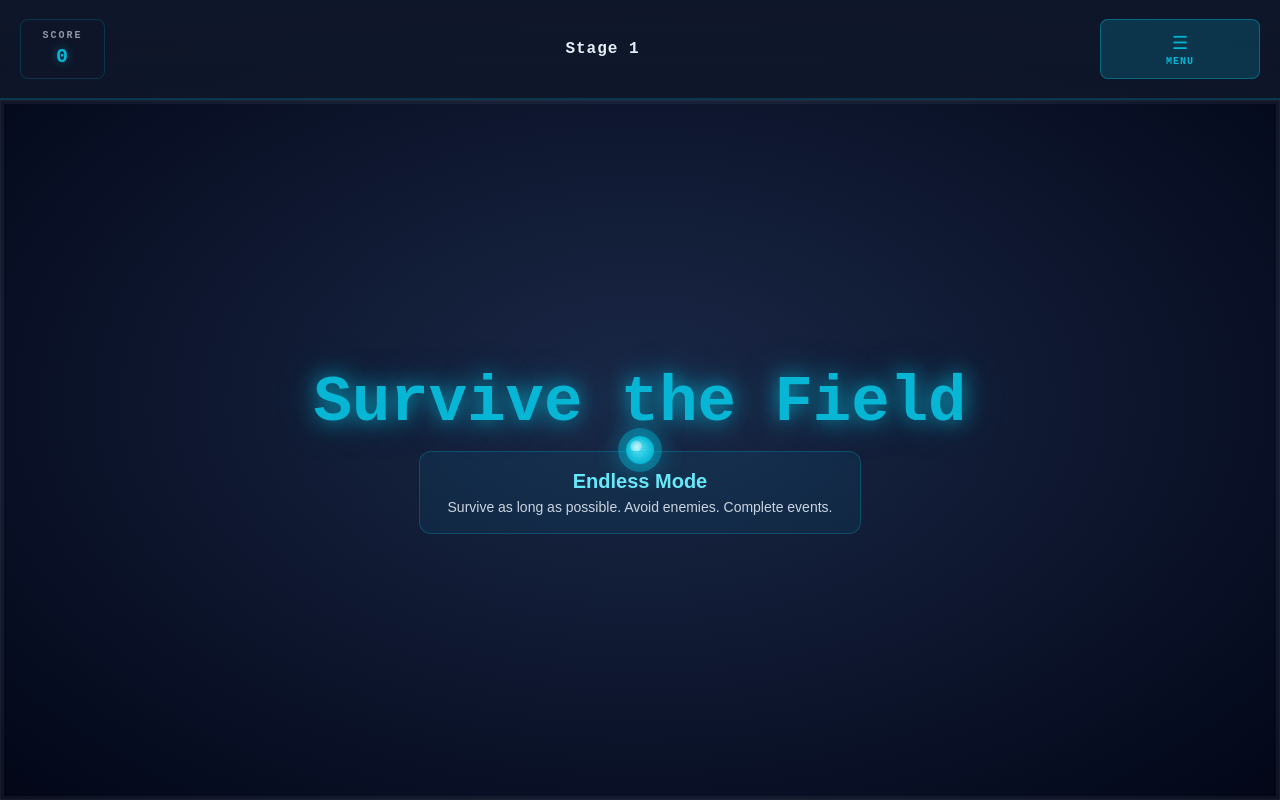
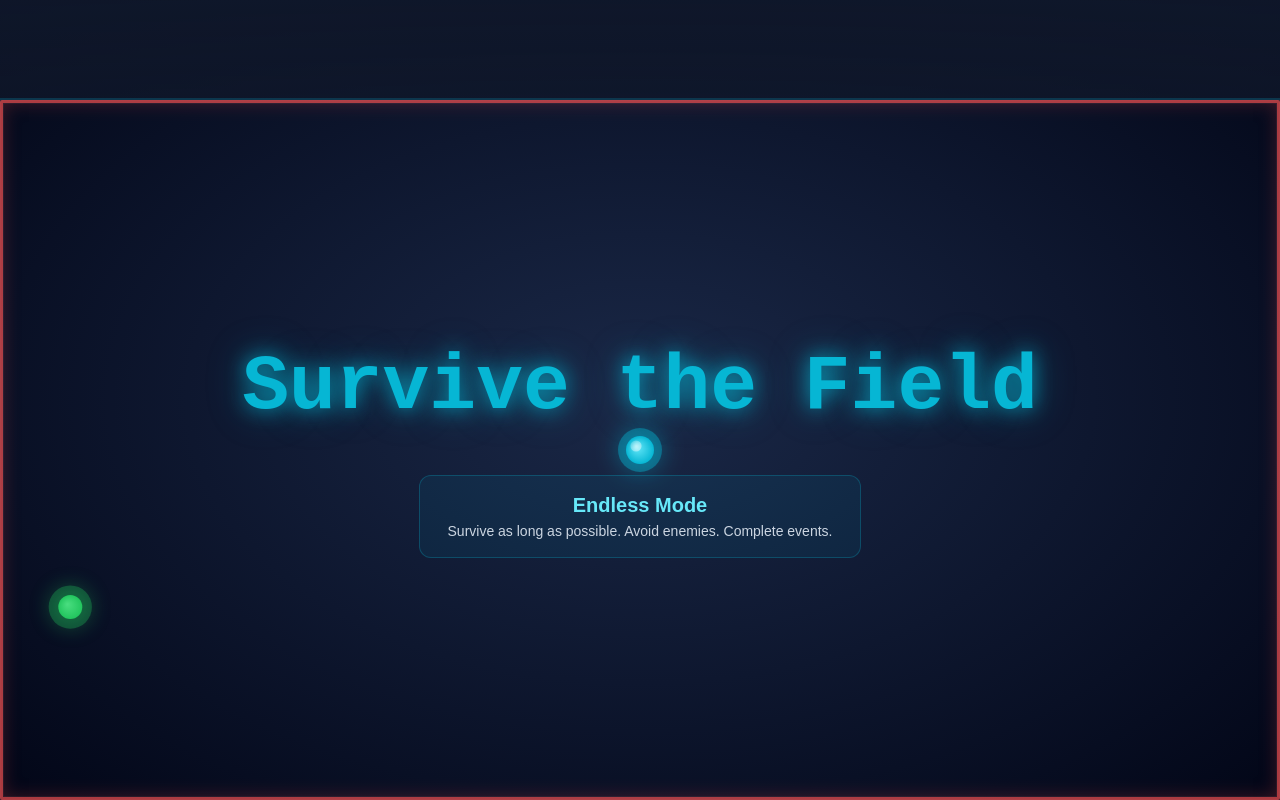
Before and after one commit to shardulmarathe/motus, a Next.js app: page / in a window 1280 px wide. Built offline with nearby package versions, Linux system fonts and the light colour scheme.

Commit message:
Refined home page and game mechanics, fixed menu button

```diff
--- a/src/app/globals.css
+++ b/src/app/globals.css
@@ -60,16 +60,15 @@ body {
   overflow: hidden;
 }
 
-/* HUD Overlay Styles - Fixed at top, stacked vertically with canvas */
-
+/* HUD Overlay Styles - Fixed header */
 .hud-overlay {
   position: relative;
-  height: 100px;
+  height: 80px;
   width: 100%;
   display: flex;
   justify-content: space-between;
   align-items: center;
-  padding: 12px 20px;
+  padding: 10px 20px;
   gap: 16px;
   background: linear-gradient(to bottom, rgba(15, 23, 42, 0.95), rgba(15, 23, 42, 0.8));
   border-bottom: 2px solid rgba(6, 182, 212, 0.2);
@@ -79,12 +78,27 @@ body {
 }
 
 /* Canvas wrapper - takes remaining space BELOW HUD */
-
 .canvas-wrap {
   flex: 1;
   position: relative;
   overflow: hidden;
-  height: calc(100vh - 100px);
+}
+
+.game-area {
+  display: block;
+  flex: 1 1 auto;
+  position: relative;
+  overflow: hidden;
+}
+
+/* Visual boundary inside the game area to ensure all four sides have a border */
+.game-boundary {
+  position: absolute;
+  inset: 0;
+  border: 3px solid rgba(255, 80, 80, 0.65);
+  pointer-events: none;
+  box-shadow: 0 0 18px rgba(239, 68, 68, 0.25) inset;
+  border-radius: 2px;
 }
 
 .canvas-wrap canvas {
@@ -144,17 +158,19 @@ body {
 }
 
 .status-text {
-  font-size: 16px;
-  font-weight: bold;
+  font-size: 20px;
+  font-weight: 800;
   letter-spacing: 1px;
+  color: #fbbf24; /* Yellow stage text */
+  text-shadow: 0 0 18px rgba(251, 191, 36, 0.85), 0 0 36px rgba(251, 191, 36, 0.45);
 }
 
 .status-text.event-name {
-  color: #FFD166;
-  text-shadow: 0 0 20px rgba(255, 209, 102, 0.8), 0 0 40px rgba(255, 209, 102, 0.4);
+  color: #ef4444; /* Red for cataclysm event name */
+  text-shadow: 0 0 22px rgba(239, 68, 68, 0.9), 0 0 44px rgba(239, 68, 68, 0.45);
   text-transform: uppercase;
-  font-size: 24px;
-  font-weight: bold;
+  font-size: 26px;
+  font-weight: 900;
   letter-spacing: 2px;
 }
 
--- a/src/app/page.tsx
+++ b/src/app/page.tsx
@@ -13,8 +13,10 @@ export default function Home() {
 
   return (
     <div className="page">
-      {/* HUD Overlay */}
-      <div className="hud-overlay">
+      {/* Fixed header always present to maintain layout; inner HUD content hidden on title */}
+      <header className="hud-overlay">
+        {uiState !== 'title' ? (
+          <>
             <div className="hud-box score-box">
               <div className="box-label">Score</div>
               <div className="box-value">{hud.score}</div>
@@ -36,20 +38,27 @@ export default function Home() {
               <div className="menu-icon">☰</div>
               <div className="menu-text">Menu</div>
             </button>
-      </div>
+          </>
+        ) : (
+          // When hidden, render an invisible spacer to preserve header height (accessibility)
+          <div style={{ width: '100%', height: '100%' }} aria-hidden />
+        )}
+      </header>
 
       {/* Canvas area */}
-      <div className="canvas-wrap">
+      <main className="canvas-wrap game-area">
         <GameCanvas uiState={uiState} isPaused={uiState !== 'playing'} onStateChange={handleStateUpdate} />
+        {/* CSS fallback boundary to ensure visible red border inside game area */}
+        <div className="game-boundary" />
 
         {/* Title Screen (no blur/dim) */}
         {uiState === 'title' && (
           <div style={{ position: 'absolute', inset: 0, display: 'flex', alignItems: 'center', justifyContent: 'center', pointerEvents: 'auto', zIndex: 50 }}>
-            <div style={{ textAlign: 'center' }}>
-              <h1 className="glow-text" style={{ fontSize: 64, color: '#06b6d4', marginBottom: 12 }}>
+            <div style={{ display: 'flex', flexDirection: 'column', alignItems: 'center', justifyContent: 'center', gap: 24 }}>
+              <h1 className="glow-text" style={{ fontSize: 78, color: '#06b6d4', margin: 0 }}>
                 Survive the Field
               </h1>
-              <div style={{ marginTop: 8 }}>
+              <div style={{ marginTop: 20 }}>
                 <button
                   onClick={() => setUiState('rules')}
                   style={{
@@ -59,7 +68,7 @@ export default function Home() {
                     padding: '18px 28px',
                     borderRadius: 12,
                     cursor: 'pointer',
-                    transition: 'transform 0.2s ease',
+                    transition: 'transform 0.24s ease, box-shadow 240ms',
                   }}
                   onMouseEnter={(e) => (e.currentTarget.style.transform = 'scale(1.02)')}
                   onMouseLeave={(e) => (e.currentTarget.style.transform = 'scale(1)')}
@@ -75,8 +84,8 @@ export default function Home() {
         {/* Dark blur overlay + Rules modal */}
         {uiState === 'rules' && (
           <div style={{ position: 'absolute', inset: 0, zIndex: 80, display: 'flex', alignItems: 'center', justifyContent: 'center', pointerEvents: 'auto' }}>
-            <div style={{ position: 'absolute', inset: 0, background: 'rgba(0,0,0,0.5)', backdropFilter: 'blur(6px)', transition: 'opacity 220ms' }} />
-            <div style={{ width: 560, background: 'rgba(12,18,30,0.72)', borderRadius: 14, padding: 28, boxShadow: '0 8px 30px rgba(6,182,212,0.08)', color: '#e6eef8', textAlign: 'center', transform: 'translateY(0)', transition: 'all 240ms' }}>
+            <div style={{ position: 'absolute', inset: 0, background: 'rgba(0,0,0,0.5)', backdropFilter: 'blur(6px)', transition: 'opacity 220ms', zIndex: 10, pointerEvents: 'auto' }} />
+            <div style={{ position: 'relative', zIndex: 20, width: 560, background: 'rgba(12,18,30,0.72)', borderRadius: 14, padding: 28, boxShadow: '0 8px 30px rgba(6,182,212,0.08)', color: '#e6eef8', textAlign: 'center', transform: 'translateY(0)', transition: 'all 240ms' }}>
               <h2 className="glow-text" style={{ fontSize: 32, color: '#67e8f9', marginBottom: 8 }}>Survive the Field</h2>
               <div style={{ color: '#cbd5e1', marginBottom: 16 }}>
                 <ul style={{ textAlign: 'left', paddingLeft: 18, lineHeight: 1.6 }}>
@@ -113,8 +122,8 @@ export default function Home() {
         {/* Pause Modal */}
         {uiState === 'paused' && (
           <div style={{ position: 'absolute', inset: 0, zIndex: 90, display: 'flex', alignItems: 'center', justifyContent: 'center', pointerEvents: 'auto' }}>
-            <div style={{ position: 'absolute', inset: 0, background: 'rgba(0,0,0,0.5)', backdropFilter: 'blur(6px)', transition: 'opacity 220ms' }} />
-            <div style={{ width: 420, background: 'rgba(12,18,30,0.78)', borderRadius: 12, padding: 24, textAlign: 'center', boxShadow: '0 8px 30px rgba(6,182,212,0.08)' }}>
+            <div style={{ position: 'absolute', inset: 0, background: 'rgba(0,0,0,0.5)', backdropFilter: 'blur(6px)', transition: 'opacity 220ms', zIndex: 10, pointerEvents: 'auto' }} />
+            <div style={{ position: 'relative', zIndex: 20, width: 420, background: 'rgba(12,18,30,0.78)', borderRadius: 12, padding: 24, textAlign: 'center', boxShadow: '0 8px 30px rgba(6,182,212,0.08)', transition: 'transform 240ms, opacity 240ms' }}>
               <div style={{ fontSize: 44, fontWeight: 800, color: '#06b6d4', marginBottom: 12 }} className="glow-text">Paused</div>
               <div style={{ display: 'flex', gap: 12, justifyContent: 'center', marginTop: 12 }}>
                 <button
@@ -133,7 +142,7 @@ export default function Home() {
             </div>
           </div>
         )}
-      </div>
+      </main>
     </div>
   )
 }
--- a/src/components/GameCanvas.tsx
+++ b/src/components/GameCanvas.tsx
@@ -122,11 +122,11 @@ const GameCanvas = forwardRef<HTMLCanvasElement, GameCanvasProps>((props, ref) =
     const w = canvasWidthRef.current
     const h = canvasHeightRef.current
     playerRef.current = createPlayer(w / 2, h / 2)
-    const spawnEnemies = options?.spawnEnemies ?? (props.uiState === 'playing' || props.uiState === 'rules')
+    // Default: clear enemies on reset, but always spawn initial green goals.
+    const spawnEnemies = options?.spawnEnemies ?? false
     enemiesRef.current = spawnEnemies ? [spawnEnemy(w, h, 1, 1)] : []
-    goalRef.current = spawnEnemies
-      ? spawnCataclysmGoals(w, h, playerRef.current.x, playerRef.current.y)[0]
-      : null
+    // Always spawn at least one goal on reset so the game shows green goals.
+    goalRef.current = spawnCataclysmGoals(w, h, playerRef.current.x, playerRef.current.y)[0]
     gameDataRef.current = {
       score: 0,
       stage: 1,
@@ -195,12 +195,12 @@ const GameCanvas = forwardRef<HTMLCanvasElement, GameCanvasProps>((props, ref) =
       canvasHeightRef.current = clientHeight
 
       // Set internal resolution for high-DPI displays
-      canvas.width = clientWidth * dpr
-      canvas.height = clientHeight * dpr
+      canvas.width = Math.max(1, Math.floor(clientWidth * dpr))
+      canvas.height = Math.max(1, Math.floor(clientHeight * dpr))
 
-      // Scale context to match device pixel ratio
+      // Set transform to match device pixel ratio (avoid cumulative scaling)
       const ctx = canvas.getContext('2d')!
-      ctx.scale(dpr, dpr)
+      ctx.setTransform(dpr, 0, 0, dpr, 0, 0)
 
       // Set CSS size to match intended display size
       canvas.style.width = `${clientWidth}px`
@@ -313,11 +313,15 @@ const GameCanvas = forwardRef<HTMLCanvasElement, GameCanvasProps>((props, ref) =
         integrate(enemy, dt)
       }
 
-      const diffMultiplier = getDifficultyMultiplier(gameData.cataclysmCount)
+      // Difficulty multiplier now factors stage and completed cataclysms
+      const diffMultiplier = getDifficultyMultiplier(gameData.stage, gameData.cataclysmCount)
       const baseSpawnChance = 0.8
-      const spawnChance = baseSpawnChance * diffMultiplier
-      // CRITICAL FIX: Enemies spawn during ALL modes, not just playing
-      if (Math.random() < dt * spawnChance) {
+      // Slightly increase spawn frequency with stage so difficulty ramps smoothly
+      const spawnChance = baseSpawnChance * diffMultiplier * (1 + (gameData.stage - 1) * 0.02)
+
+      // Cap max enemies and increase cap with stage for gradual difficulty
+      const maxEnemies = Math.min(12 + Math.floor(gameData.stage * 2), 80)
+      if (enemiesRef.current.length < maxEnemies && Math.random() < dt * spawnChance) {
         enemiesRef.current.push(spawnEnemy(w, h, gameData.stage, diffMultiplier))
       }
 
@@ -740,10 +744,10 @@ const GameCanvas = forwardRef<HTMLCanvasElement, GameCanvasProps>((props, ref) =
           ctx.textAlign = 'center'
           ctx.textBaseline = 'middle'
 
-          // Event name (large, bold, blue glow)
-          ctx.fillStyle = '#06b6d4'
+          // Event name (large, bold, RED glow)
+          ctx.fillStyle = '#ef4444'
           ctx.font = 'bold 56px monospace'
-          ctx.shadowColor = 'rgba(6, 182, 212, 0.8)'
+          ctx.shadowColor = 'rgba(239, 68, 68, 0.85)'
           ctx.shadowBlur = 30
           ctx.fillText(cat.eventName, w / 2, h / 2 - 40)
 
@@ -853,7 +857,7 @@ const GameCanvas = forwardRef<HTMLCanvasElement, GameCanvasProps>((props, ref) =
     if (!props.uiState) return
 
     if (props.uiState === 'title') {
-      // Clean canvas, no enemies
+      // Reset game and spawn initial goals (no enemies) so title / restart always has green goals
       resetGame({ spawnEnemies: false })
     } else if (props.uiState === 'rules') {
       // Initialize entities but remain paused until user clicks Play
--- a/src/lib/gameLogic.ts
+++ b/src/lib/gameLogic.ts
@@ -184,9 +184,12 @@ export function getCataclysmObjective(eventType: CataclysmEventType): string {
  * Calculate difficulty multiplier based on number of completed cataclysms
  * Values slightly increase each time for gradual challenge scaling
  */
-export function getDifficultyMultiplier(cataclysmCount: number): number {
-  // Each completed cataclysm increases difficulty by ~5%
-  return Math.pow(1.05, cataclysmCount)
+export function getDifficultyMultiplier(stage: number, cataclysmCount: number): number {
+  // Difficulty increases smoothly with stage and number of completed cataclysms.
+  // Stage scaling: ~6% per stage (configurable), Cataclysm scaling: ~5% per event.
+  const stageMultiplier = Math.pow(1.06, Math.max(0, stage - 1))
+  const eventMultiplier = Math.pow(1.05, Math.max(0, cataclysmCount))
+  return stageMultiplier * eventMultiplier
 }
 
 /**
```
Lines whose indentation alone changed are shown as unchanged.
